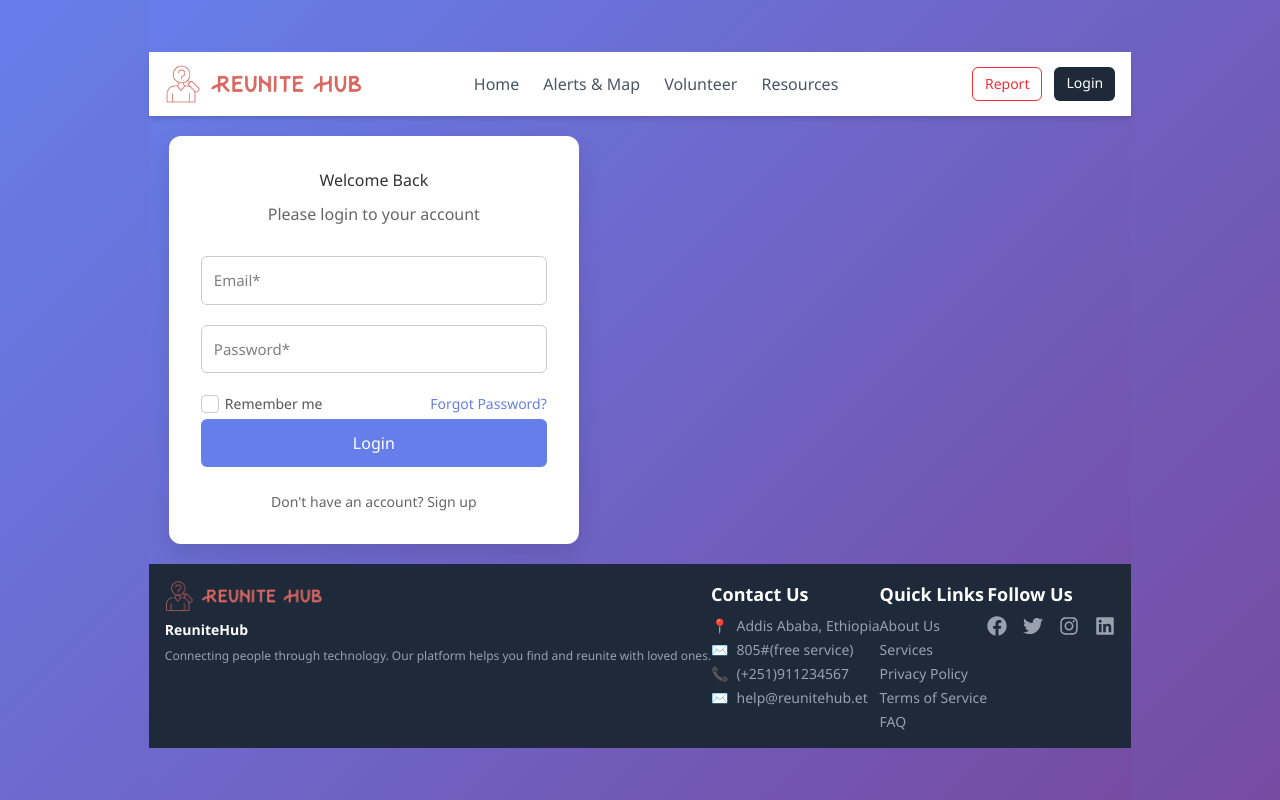
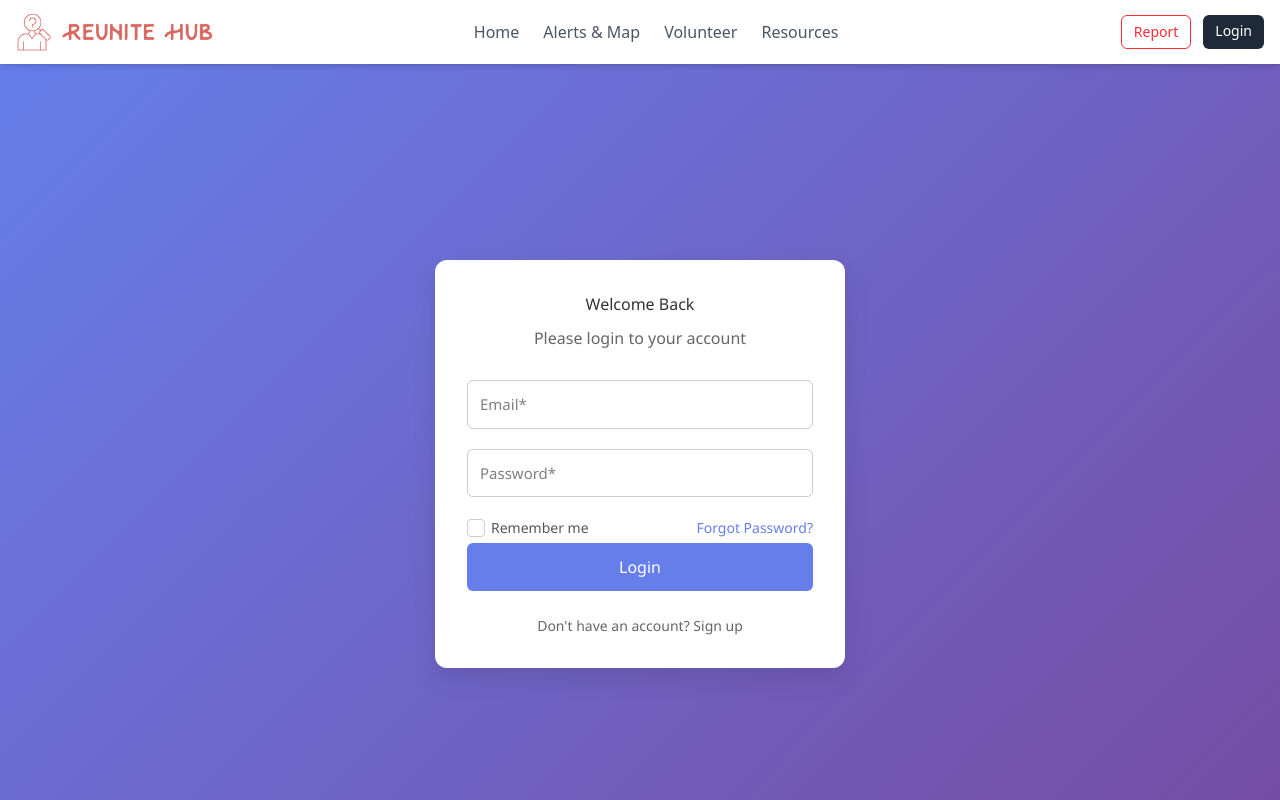
Before and after one commit to Eyuel763/ReuniteHub, a React (Vite) app in the folder frontend/: page /login in a window 1280 px wide. Shown: the top 800 px of the page. Built offline with nearby package versions, Linux system fonts and the light colour scheme.

Commit message:
update styling

```diff
--- a/frontend/src/Auth.css
+++ b/frontend/src/Auth.css
@@ -1,4 +1,4 @@
-body, html {
+.auth-page {
   margin: 0;
   padding: 0;
   font-family: 'Segoe UI', sans-serif;
```
